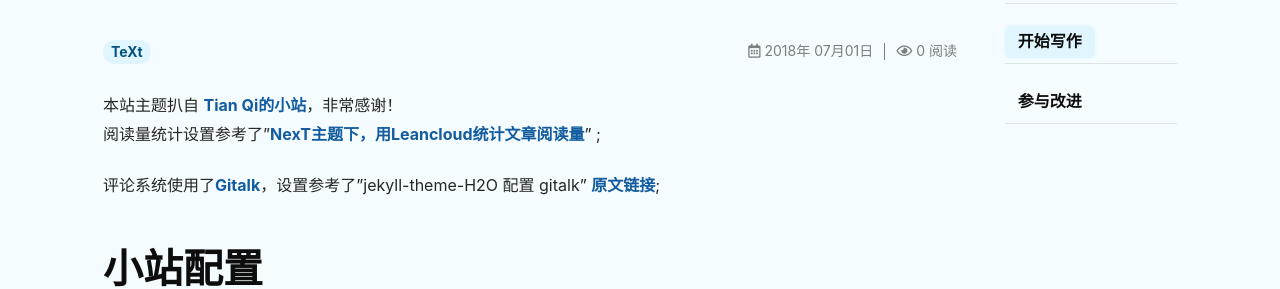
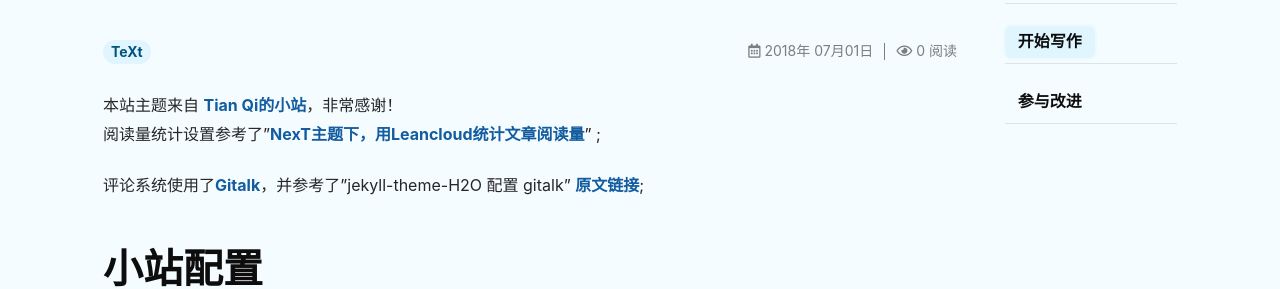
Before and after one commit to releung/sunzhongmeng.github.io, a Jekyll site: the page built from _posts/2018-07-01-welcome.md, in a window 1280 px wide. Shown: the part 178-467 px from the top of the page. Built offline with Jekyll 4.4.1, drawn with Linux system fonts in a browser that asks for light colours; nearby versions of some CDN libraries; comment, search, counter and statistics services are not loaded.

Commit message:
change welcome

```diff
--- a/_posts/2018-07-01-welcome.md
+++ b/_posts/2018-07-01-welcome.md
@@ -3,10 +3,10 @@ title: Welcome
 key: 小站
 tags: TeXt
 ---
-本站主题扒自 [Tian Qi的小站](https://tianqi.name/blog/)，非常感谢！
+本站主题来自 [Tian Qi的小站](https://tianqi.name/blog/)，非常感谢！
 阅读量统计设置参考了"[NexT主题下，用Leancloud统计文章阅读量](https://blog.csdn.net/weixin_39345384/article/details/80787998)" ;
 
-评论系统使用了[Gitalk](https://github.com/gitalk/gitalk )，设置参考了"jekyll-theme-H2O 配置 gitalk" [原文链接](https://weijunzii.github.io/2018/06/29/Add-Gitalk-In-Jekyll-Theme-H2O.html);
+评论系统使用了[Gitalk](https://github.com/gitalk/gitalk )，并参考了"jekyll-theme-H2O 配置 gitalk" [原文链接](https://weijunzii.github.io/2018/06/29/Add-Gitalk-In-Jekyll-Theme-H2O.html);
 
 # 小站配置
 [配置](https://tianqi.name/jekyll-TeXt-theme/docs/en/configuration)
```
